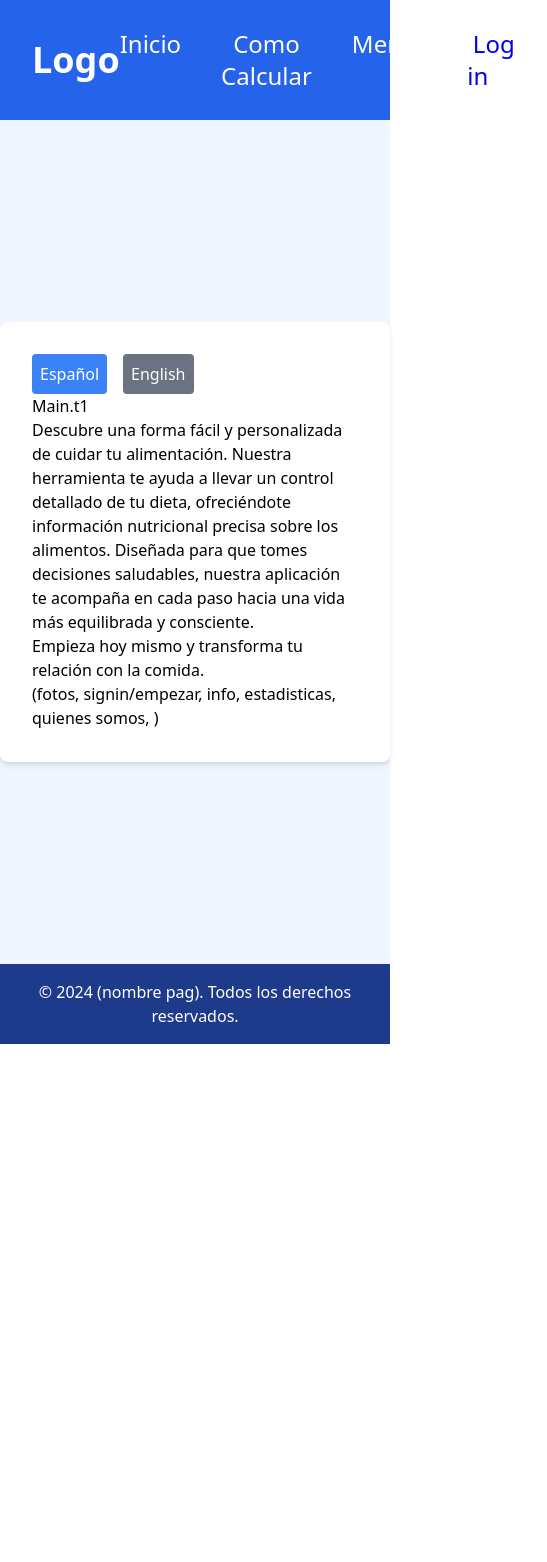
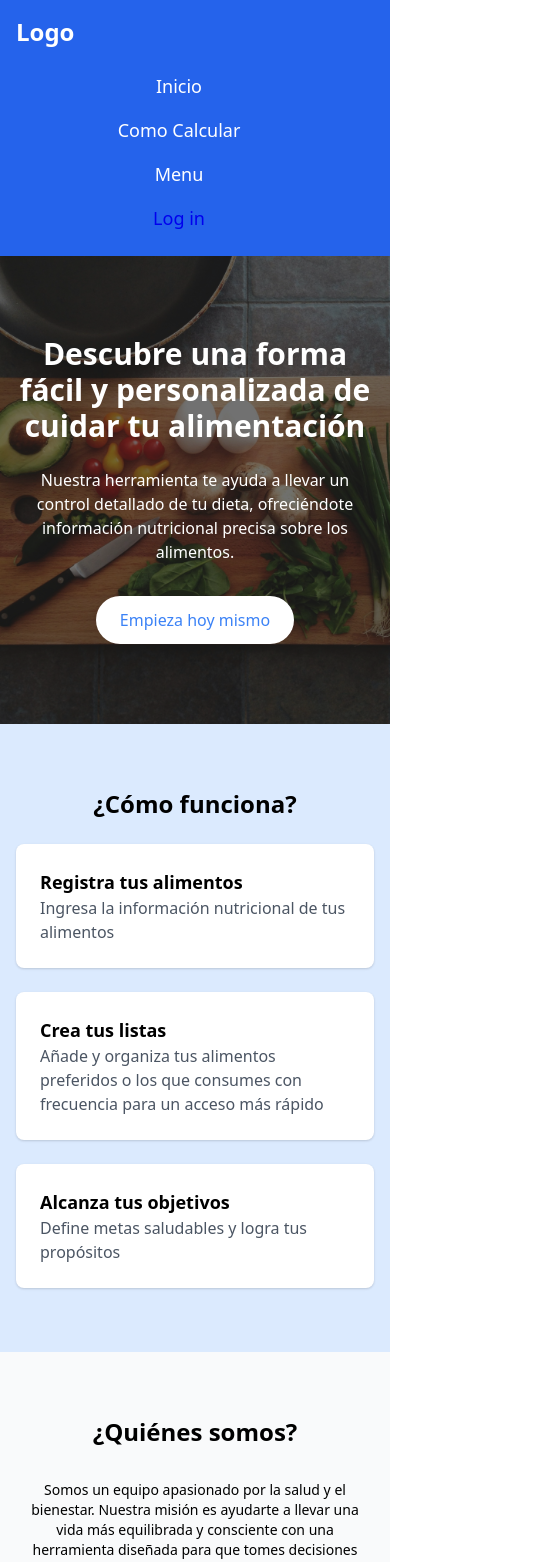
Before and after one commit to ancardoen/Dise-o-Software-Grupo15, a Next.js app in the folder my-app/: page / in a window 390 px wide. Shown: the top 1562 px of the page, 547 px wide, since content can reach past the window. Before the commit the page ends 1044 px from the top, so only its background shows below. Built offline with nearby package versions, Linux system fonts and the light colour scheme.

Commit message:
Actualizacion PagsI nicio, Como Calcular y Responsive (PC/Celular)

```diff
--- a/my-app/src/app/layout.js
+++ b/my-app/src/app/layout.js
@@ -9,15 +9,17 @@ export default function RootLayout({ children }) {
           rel="stylesheet" />
       </head>
       <body>
-      <header class="bg-blue-600 text-white text-center py-4 flex justify-between items-center">
-        <h1 class="text-4xl font-bold ml-8">Logo</h1>
-        <nav class="py-3">
-          <ul class="text-2xl flex space-x-10 mr-8">
-            <li class="hover:text-blue-900"><a href="/">Inicio</a></li>
-            <li class="hover:text-blue-900"><a href="/como-calcular">Como Calcular</a></li>
-            <li class="hover:text-blue-900"><a href="/menu">Menu</a></li>
-            <li class="space-x-2">
-                <a href="/login" class="px-4 py-2 bg-blue-800 rounded-2xl hover:bg-white hover:text-blue-500 transition duration-300">Log in</a>
+        <header className="bg-blue-600 text-white py-4 flex flex-wrap justify-between items-center">
+          <h1 className="text-2xl sm:text-4xl font-bold ml-4 sm:ml-8">Logo</h1>
+          <nav className="w-full sm:w-auto text-center mt-4 sm:mt-0">
+            <ul className="text-lg sm:text-2xl flex flex-col sm:flex-row sm:space-x-10 items-center mr-8">
+              <li className="hover:text-blue-900 my-2 sm:my-0"><a href="/">Inicio</a></li>
+              <li className="hover:text-blue-900 my-2 sm:my-0"><a href="/como-calcular">Como Calcular</a></li>
+              <li className="hover:text-blue-900 my-2 sm:my-0"><a href="/menu">Menu</a></li>
+              <li className="my-2 sm:my-0">
+                  <a href="/login" className="px-4 py-2 bg-blue-800 rounded-2xl hover:bg-white hover:text-blue-500 transition duration-300">
+                  Log in
+                  </a>
               </li>
             </ul>
           </nav>
--- a/my-app/src/app/page.js
+++ b/my-app/src/app/page.js
@@ -1,36 +1,72 @@
-"use client"
-import { useTranslation } from 'next-i18next';
-import React from 'react';
-import i18next from 'i18next';
-
 export default function Home() {
-    const { t } = useTranslation("common"); /*Variable utilizada para traducir texto*/
-    const handleLanguageChange = (lang) => {
-        i18next.changeLanguage(lang); // Cambia el idioma dinámicamente
-      };
-    return (
-        <div>
-
-            <main className="flex items-center justify-center min-h-screen bg-blue-50">
-                <div className="w-full max-w-7xl p-8 bg-white shadow-md rounded-lg">
-                <button
-                    onClick={() => handleLanguageChange('es')}
-                    className="mr-4 p-2 bg-blue-500 text-white rounded"
-                >
-                    Español
-                </button>
-                <button
-                    onClick={() => handleLanguageChange('en')}
-                    className="p-2 bg-gray-500 text-white rounded"
-                >
-                    English
-                </button>
-                <p>{t("Main.t1")}</p>
-                <p>Descubre una forma fácil y personalizada de cuidar tu alimentación. Nuestra herramienta te ayuda a llevar un control detallado de tu dieta, ofreciéndote información nutricional precisa sobre los alimentos. Diseñada para que tomes decisiones saludables, nuestra aplicación te acompaña en cada paso hacia una vida más equilibrada y consciente.</p>
-                <p>Empieza hoy mismo y transforma tu relación con la comida.</p>
-                <p>(fotos, signin/empezar, info, estadisticas, quienes somos, )</p>
-                </div>
-            </main>
+  return (
+    <main className="bg-gray-50">
+      {/* Hero Section */}
+      <section
+        className="relative bg-cover bg-center text-white py-20"
+        style={{ backgroundImage: `url('/imagenes/hero-background.jpg')` }}
+      >
+        <div className="absolute inset-0 bg-black bg-opacity-50"></div>
+        <div className="relative max-w-7xl mx-auto px-4 sm:px-6 md:px-12 text-center">
+          <h1 className="text-3xl sm:text-4xl md:text-6xl font-bold mb-6">
+            Descubre una forma fácil y personalizada de cuidar tu alimentación
+          </h1>
+          <p className="text-base sm:text-lg md:text-xl">
+            Nuestra herramienta te ayuda a llevar un control detallado de tu dieta, ofreciéndote información nutricional precisa sobre los alimentos.
+          </p>
+          <button className="mt-8 bg-white text-blue-500 px-6 py-3 rounded-full text-base sm:text-lg font-medium hover:bg-gray-100">
+            <a href="/signup">Empieza hoy mismo</a>
+          </button>
         </div>
-    );
+      </section>
+      {/* Información */}
+      <section className="py-16 bg-blue-100">
+        <div className="max-w-7xl mx-auto px-4 sm:px-6 md:px-12">
+          <h2 className="text-2xl sm:text-3xl font-bold mb-6 text-center">
+            ¿Cómo funciona?
+          </h2>
+          <div className="grid grid-cols-1 sm:grid-cols-2 md:grid-cols-3 gap-6">
+            <div className="p-6 bg-white rounded-lg shadow">
+              <h3 className="text-lg sm:text-xl font-bold">
+                Registra tus alimentos
+              </h3>
+              <p className="text-gray-600">
+                Ingresa la información nutricional de tus alimentos
+              </p>
+            </div>
+            <div className="p-6 bg-white rounded-lg shadow">
+              <h3 className="text-lg sm:text-xl font-bold">Crea tus listas</h3>
+              <p className="text-gray-600">
+                Añade y organiza tus alimentos preferidos o los que consumes
+                con frecuencia para un acceso más rápido
+              </p>
+            </div>
+            <div className="p-6 bg-white rounded-lg shadow">
+              <h3 className="text-lg sm:text-xl font-bold">
+                Alcanza tus objetivos
+              </h3>
+              <p className="text-gray-600">
+                Define metas saludables y logra tus propósitos
+              </p>
+            </div>
+          </div>
+        </div>
+      </section>
+      {/* Quiénes somos */}
+      <section className="py-16 bg-gray-50">
+        <div className="max-w-7xl mx-auto px-4 sm:px-6 md:px-12 text-center">
+          <h2 className="text-2xl sm:text-3xl font-bold mb-8">
+            ¿Quiénes somos?
+          </h2>
+          <p className="text-sm sm:text-base md:text-lg mb-6">
+            Somos un equipo apasionado por la salud y el bienestar. Nuestra
+            misión es ayudarte a llevar una vida más equilibrada y consciente
+            con una herramienta diseñada para que tomes decisiones saludables,
+            nuestra aplicación te acompaña en cada paso de una forma práctica y
+            fácil de usar.
+          </p>
+        </div>
+      </section>
+    </main>
+  );
 }
```
Also changed, not shown: my-app/src/app/como-calcular/page.js (+59 -26 lines), my-app/src/app/menu/page.js (+9 -17 lines), my-app/src/app/test/page.js (added, +35 -0 lines), my-app/public/imagenes/hero-background.jpg (added). Lines whose indentation alone changed are shown as unchanged.
